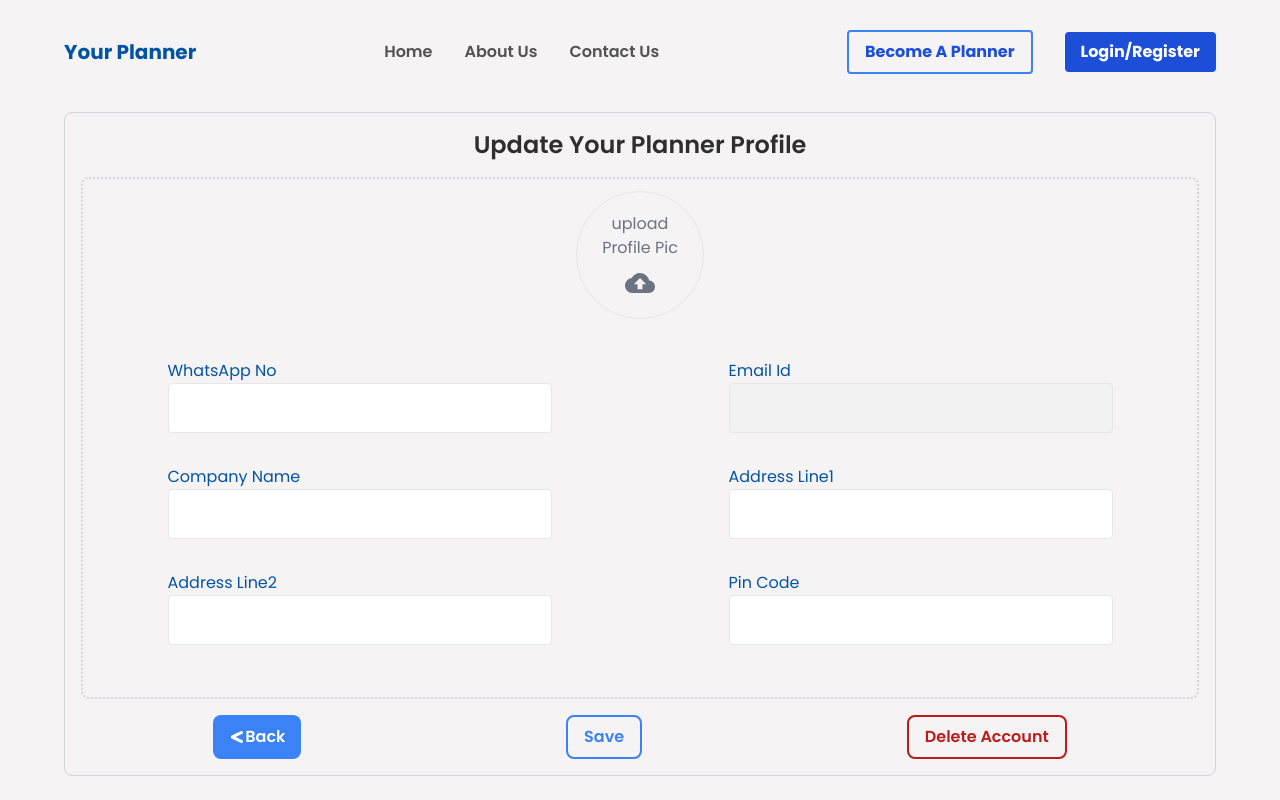
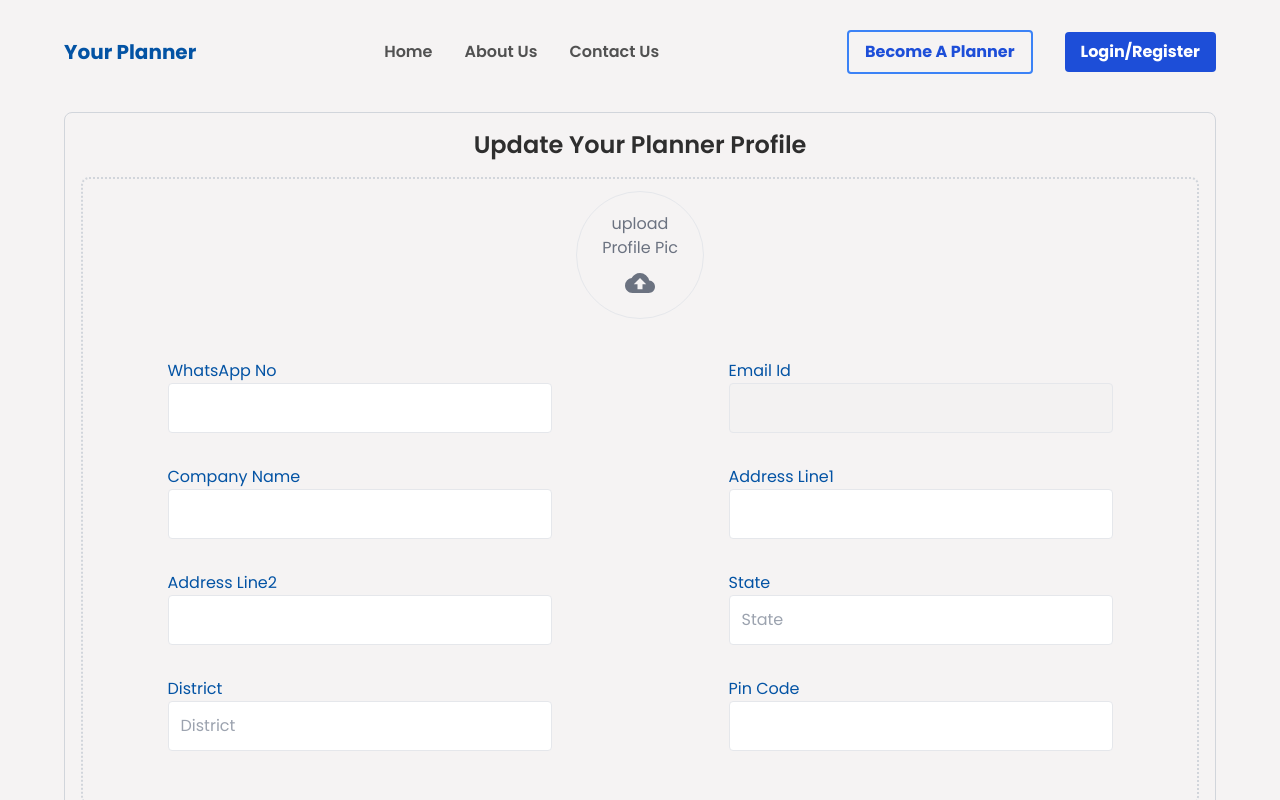
Before and after one commit to Shubhamsadhu02/YourPlanners, a React (Create React App) app: page /edit in a window 1280 px wide. Shown: the top 800 px of the page. Built offline with nearby package versions, Linux system fonts and the light colour scheme; no server answers; the database is empty.

Commit message:
edit details

```diff
--- a/src/components/Admin/VendorDetails.jsx
+++ b/src/components/Admin/VendorDetails.jsx
@@ -44,7 +44,7 @@ export default function VendorDetails({ setOpen, data }) {
         if (window.confirm("Are you sure! You want to delete your account?")) {
             try {
                 //delete planner profile pic
-                if(photo != null){
+                if (photo != null) {
                     const deleteRef = ref(storage, photo);
                     await deleteObject(deleteRef);
                 }
@@ -140,6 +140,10 @@ export default function VendorDetails({ setOpen, data }) {
                                         <div className="mt-2">
                                             <p className={`text-xs font-medium capitalize mb-2 ${data?.isVerified ? 'bg-green-500 p-1 px-2 rounded-full text-white' : 'bg-yellow-500 p-1 px-2 rounded-full text-gray-800'}`}>{data?.isVerified ? "Verified" : "Pending"}</p>
                                         </div>
+                                        <div className="mt-2">
+                                            <h3 className='font-bold mr-4 text-textColor'>Vendor Id: </h3>
+                                            <img src={data?.govtIdProof} alt="" className=' w-36 md:w-64 h-28 md:h-44 border-2 border-black object-cover' />
+                                        </div>
                                         <div className="flex flex-col mt-7">
                                             <label className='text-textBlue' for="register">Verified</label>
                                             <select
@@ -189,6 +193,12 @@ export default function VendorDetails({ setOpen, data }) {
                                             <h3 className='font-bold mr-4 text-textColor'>Address 2: </h3><p className=' capitalize'>{data.address2}</p>
                                         </div>
                                         <div className="flex items-center mt-4">
+                                            <h3 className='font-bold mr-4 text-textColor'>District: </h3><p className=' capitalize'>{data.district}</p>
+                                        </div>
+                                        <div className="flex items-center mt-4">
+                                            <h3 className='font-bold mr-4 text-textColor'>State: </h3><p className=' capitalize'>{data.state}</p>
+                                        </div>
+                                        <div className="flex items-center mt-4">
                                             <h3 className='font-bold mr-4 text-textColor'>Pin Code: </h3><p className=' capitalize'>{data.pinCode}</p>
                                         </div>
 
--- a/src/components/EditDetails.jsx
+++ b/src/components/EditDetails.jsx
@@ -17,6 +17,8 @@ export default function EditDetails() {
     const [pinCode, setPinCode] = useState("");
     const [imageAsset, setImageAsset] = useState(null);
     const [fields, setFields] = useState(false);
+    const [state, setState] = useState("");
+    const [district, setDistrict] = useState("");
     const [title, setTitle] = useState(null);
     const [id, setId] = useState(null);
     const [images, setImages] = useState([]);
@@ -48,6 +50,8 @@ export default function EditDetails() {
         setAddress1(data?.address1 || '');
         setAddress2(data?.address2 || '');
         setPinCode(data?.pinCode || '');
+        setDistrict(data?.district || '');
+        setState(data?.state || '');
     }, [data]);
 
 
@@ -112,6 +116,8 @@ export default function EditDetails() {
             address1,
             address2,
             pinCode,
+            district,
+            state,
         }).then(() => {
             setIsLoading(false);
             setFields(true);
@@ -297,7 +303,14 @@ export default function EditDetails() {
                                     <label className='text-textBlue' for="address">Address Line2</label>
                                     <input className='border rounded p-3 w-64 lg:w-96 hover:border-indigo-500' type="text" id="address" name="address" value={address2} onChange={(e) => setAddress2(e.target.value)} />
                                 </div>
-
+                                <div className="flex flex-col">
+                                    <label className='text-textBlue' for="state">State</label>
+                                    <input className='border rounded p-3 w-64 lg:w-96 hover:border-indigo-500' type="text" id="state" name="state" value={state} onChange={(e) => setState(e.target.value)} placeholder="State" />
+                                </div>
+                                <div className="flex flex-col">
+                                    <label className='text-textBlue' for="district">District</label>
+                                    <input className='border rounded p-3 w-64 lg:w-96 hover:border-indigo-500' type="text" id="district" name="district" value={district} onChange={(e) => setDistrict(e.target.value)} placeholder="District" />
+                                </div>
                                 <div className="flex flex-col">
                                     <label className='text-textBlue' for="pinCode">Pin Code</label>
                                     <input className='border rounded p-3 w-64 lg:w-96 hover:border-indigo-500' type="number" id="pinCode" name="pinCode" value={pinCode} onChange={(e) => setPinCode(e.target.value)} />
```
Lines whose indentation alone changed are shown as unchanged.
